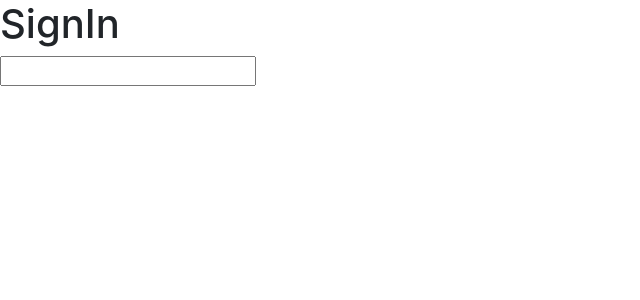
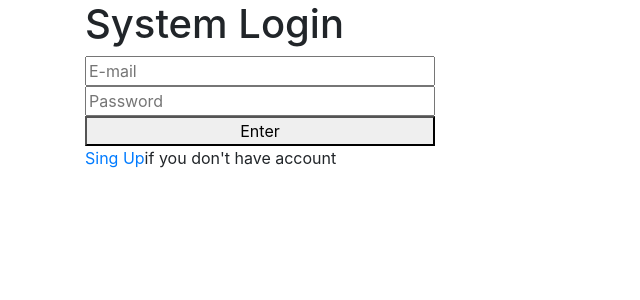
Before and after one commit to pedroalima/system-login, a React (Vite) app: page / in a window 1280 px wide. Shown: the top 300 px of the page, without its empty margins (0-640 px from the left). Built offline with nearby package versions, Linux system fonts and the light colour scheme.

Commit message:
feat: add signin page structure

```diff
--- a/src/App.tsx
+++ b/src/App.tsx
@@ -4,24 +4,26 @@ import { PrivateProps } from "./types/Context";
 
 import Root from "./routes/Root";
 import SignIn from "./routes/SignIn";
+import SignUp from "./routes/SignUp";
 import Home from "./routes/Home";
 
 import { createBrowserRouter, createRoutesFromElements, Route, RouterProvider } from "react-router-dom";
 import { AuthProvider } from "./contexts/AuthContext";
 
 const Private = ({ Item }: PrivateProps) => {
-	const signed = false;
+	const signed = true;
 
 	return signed ? <Item /> : <SignIn />;
 };
 
 function App() {
 	return (
-		<AuthProvider initUser={""}>
+		<AuthProvider>
 			<RouterProvider router={createBrowserRouter(createRoutesFromElements(
 				<Route path="/" element={ <Root /> }>
 					<Route path="/" element={ <SignIn /> } />
 					<Route path="/home" element={ <Private Item={Home} />} />
+					<Route path="/signup" element={ <SignUp /> } />
 					<Route path="*" element={ <SignIn /> } />
 				</Route>
 			))} />
--- a/src/components/Input/index.tsx
+++ b/src/components/Input/index.tsx
@@ -1,9 +1,9 @@
 import { InputProps } from "../../types/components/Input";
 
-export const Input = ({ text, placeholder, value, onChange }: InputProps) => {
+export const Input = ({ type, placeholder, value, onChange }: InputProps) => {
 	return (
 		<input
-			type={text}
+			type={type}
 			placeholder={placeholder}
 			value={value}
 			onChange={onChange}
--- a/src/contexts/AuthContext.tsx
+++ b/src/contexts/AuthContext.tsx
@@ -4,8 +4,8 @@ import { AuthContextProps, AuthContextData } from "../types/Context";
 
 export const AuthContext = createContext<AuthContextData>({} as AuthContextData);
 
-export const AuthProvider = ({ children, initUser } : AuthContextProps) => {
-	const [ user, setUser ] = useState(initUser);
+export const AuthProvider = ({ children } : AuthContextProps) => {
+	const [ user, setUser ] = useState("");
 
 	return (
 		<AuthContext.Provider value={{ user, setUser }}>
--- a/src/routes/SignIn/index.tsx
+++ b/src/routes/SignIn/index.tsx
@@ -1,19 +1,50 @@
-import { useContext } from "react";
-import { AuthContext } from "../../contexts/AuthContext";
+import { useState, ChangeEvent } from "react";
+import { Link, useNavigate } from "react-router-dom";
+
+import Input from "../../components/Input";
+import Button from "../../components/Button";
 
 function SignIn() {
-	const { user, setUser } = useContext(AuthContext);
-	console.log(user);
+	const navigate = useNavigate();
+
+	const [email, setEmail] = useState("");
+	const [password, setPassword] = useState("");
+
+	const handleLogin = () => {
+		if (email && password) {
+			navigate("/home");
+		}
+	};
+
 	return (
-		<div>
-			<h1>SignIn</h1>
-			<h2>{user}</h2>
-			<input
-				type="email"
-				name=""
-				id=""
-				onChange={(e) => setUser(e.target.value)}
-			/>
+		<div className="container">
+			<div className="row">
+				<div className="col-4">
+					<form className="d-flex flex-column">
+						<h1>System Login</h1>
+						<Input
+							type="email"
+							placeholder="E-mail"
+							value={email}
+							onChange={(e: ChangeEvent<HTMLInputElement>) => setEmail(e.target.value)}
+						/>
+						<Input
+							type="password"
+							placeholder="Password"
+							value={password}
+							onChange={(e: ChangeEvent<HTMLInputElement>) => setPassword(e.target.value)}
+						/>
+						<Button
+							text="Enter"
+							onClick={handleLogin}
+						/>
+						<label>
+							<Link to="/signup">Sing Up</Link>
+							if you don't have account
+						</label>
+					</form>
+				</div>
+			</div>
 		</div>
 	);
 }
--- a/src/types/components/Button/index.tsx
+++ b/src/types/components/Button/index.tsx
@@ -1,5 +1,7 @@
+import { MouseEventHandler } from "react";
+
 export interface ButtonProps {
-    type: "button";
+    type?: "button";
     text: string;
-    onClick: () => void;
+    onClick: MouseEventHandler;
 }
--- a/src/types/components/Input/index.tsx
+++ b/src/types/components/Input/index.tsx
@@ -1,6 +1,8 @@
+import { FormEventHandler } from "react";
+
 export interface InputProps {
-    text: string;
+    type: string;
     placeholder: string;
     value: string;
-    onChange: () => void;
+    onChange: FormEventHandler;
 }
```
Also changed, not shown: src/types/Context/index.tsx (+4 -5 lines).
